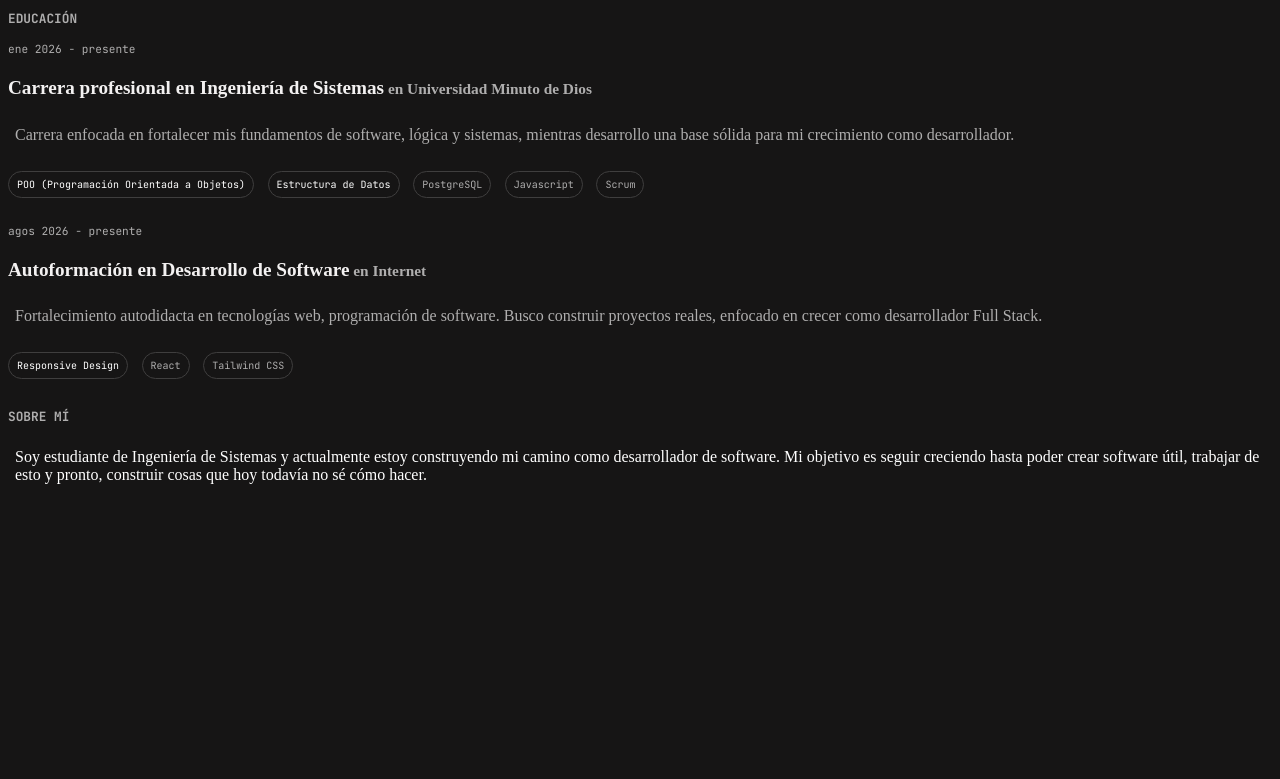
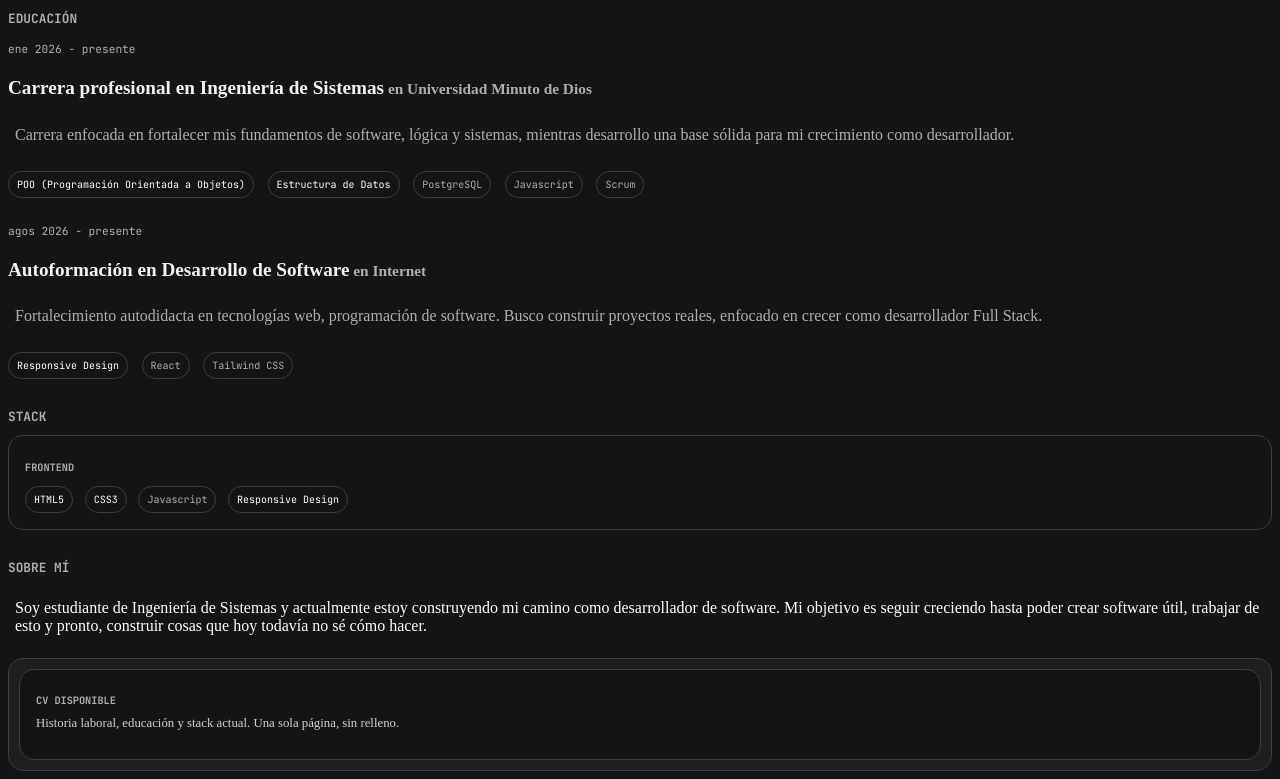
Before and after one commit to romerorandy/portfolio-demo, a plain HTML site: page index.html in a window 1280 px wide. Shown: the part 637-1416 px from the top of the page. Before the commit the page ends 1144 px from the top, so only its background shows below. Drawn offline with Linux system fonts and the light colour scheme; a web font is replaced by a local one.

Commit message:
feat: stack and CV card in HTML

```diff
--- a/index.html
+++ b/index.html
@@ -71,12 +71,38 @@
             <span class="stack-secondary">Tailwind CSS</span>
             </div>
     </section>
+
     <br>
+
+    <section id="stack-actual" class="container">
+       <h2 class="mintitle">STACK</h2>
+       <div>
+           <div class="card-content">
+           <h2 class="mintitle">FRONTEND</h3>
+          <span class="stack">HTML5</span>
+          <span class="stack">CSS3</span>
+          <span class="stack-secondary">Javascript</span>
+          <span class="stack">Responsive Design</span>
+   </section>
+
+   <br>
+
     <section id="Sobre-mi" class="container">
         <h2 class="mintitle">SOBRE MÍ</h2>
         <p>Soy estudiante de Ingeniería de Sistemas y actualmente estoy construyendo mi camino como desarrollador de software. Mi objetivo es seguir creciendo hasta poder crear software útil, trabajar de esto y pronto, construir cosas que hoy todavía no sé cómo hacer.</p>
     </section>
 
+    <section id="descarga-mi-cv" class="container">
+        <div class="card">
+        <div class="card-content">
+            <h2 class="mintitle">CV DISPONIBLE</h2>
+           <p>Historia laboral, educación y stack actual. Una sola página, sin relleno.</p>
+        </div>
+        </div>
+    </section>
+
+
+
 
 </body>
 </html>
```
